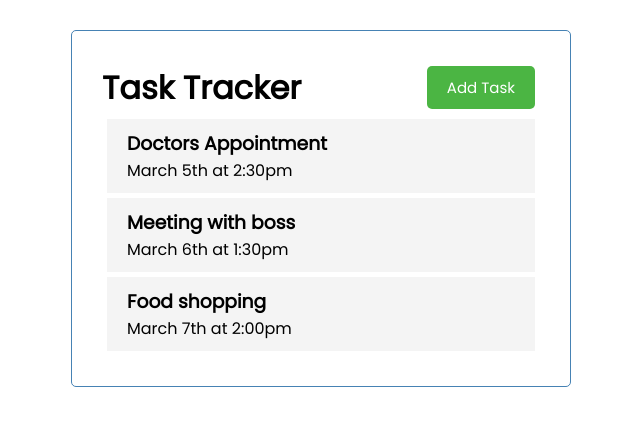
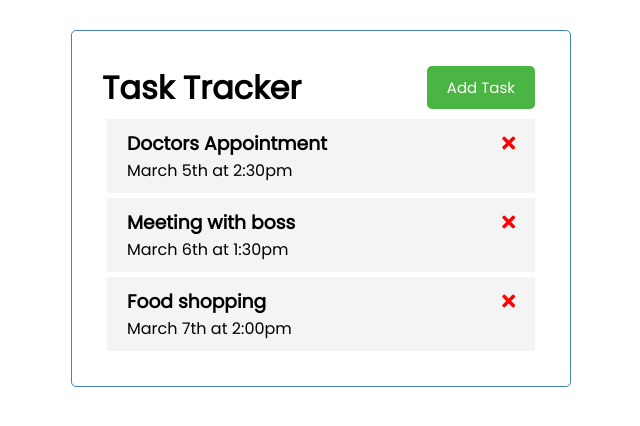
Before and after one commit to dipscoder/Task-Tracker, a Vue app: page / in a window 1280 px wide. Shown: the top 426 px of the page, without its empty margins (319-959 px from the left). Built offline with nearby package versions, Linux system fonts and the light colour scheme.

Commit message:
Add fontawesome cdn

```diff
--- a/public/index.html
+++ b/public/index.html
@@ -5,6 +5,7 @@
     <meta http-equiv="X-UA-Compatible" content="IE=edge">
     <meta name="viewport" content="width=device-width,initial-scale=1.0">
     <link rel="icon" href="<%= BASE_URL %>favicon.ico">
+    <link rel="stylesheet" href="https://cdnjs.cloudflare.com/ajax/libs/font-awesome/5.15.3/css/all.min.css" referrerpolicy="no-referrer" />
     <title><%= htmlWebpackPlugin.options.title %></title>
   </head>
   <body>
--- a/src/components/Task.vue
+++ b/src/components/Task.vue
@@ -1,6 +1,9 @@
 <template>
   <div class="task">
-    <h3>{{ task.text }}</h3>
+    <h3>
+        {{ task.text }}
+        <i class="fas fa-times"></i>
+    </h3>
     <p>{{ task.day }}</p>
   </div>
 </template>
```
